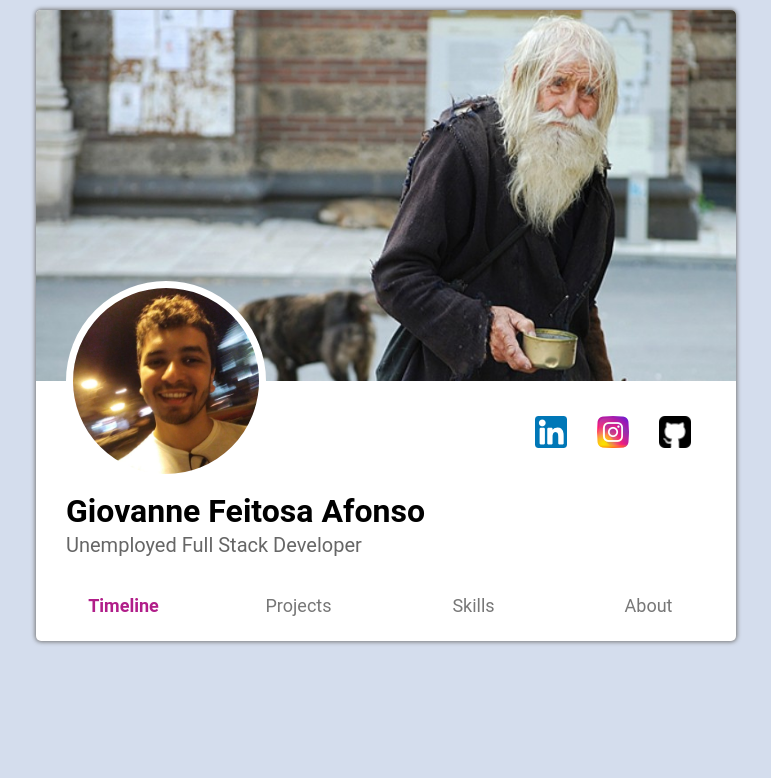
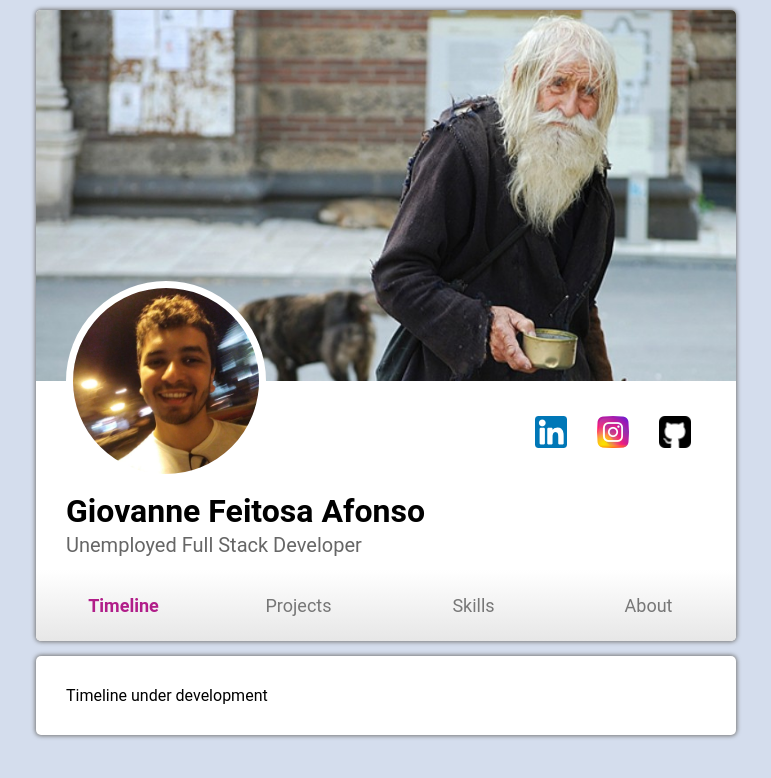
Before and after one commit to giovannefeitosa/my-social-portfolio, a Vue app: page /#/ in a window 1280 px wide. Shown: the top 778 px of the page, without its empty margins (254-1025 px from the left). Built offline with nearby package versions, Linux system fonts and the light colour scheme.

Commit message:
Add routing to tabs

```diff
--- a/src/assets/scss/mixins.scss
+++ b/src/assets/scss/mixins.scss
@@ -3,3 +3,14 @@
   background-size: cover;
   background-repeat: no-repeat;
 }
+
+@mixin contentBox() {
+  @media (min-width: $lg) {
+    border-radius: 5px;
+    box-shadow: 0 0 4px 1px #777;
+  }
+
+  @media (max-width: $lg - 1) {
+    box-shadow: 0 1px 5px 1px #999;
+  }
+}
--- /dev/null
+++ b/src/components/Box/BoxWrapper.vue
@@ -0,0 +1,27 @@
+<template>
+<div class="BoxWrapper">
+  <slot />
+</div>
+</template>
+
+<style lang="scss">
+@import '@/assets/scss/variables.scss';
+@import '@/assets/scss/mixins.scss';
+
+.BoxWrapper {
+  background: #fff;
+  @include contentBox();
+
+  @media (min-width: $lg) {
+    margin: 15px auto 0 auto;
+  }
+
+  @media (min-width: $sm+1) {
+    padding: 30px;
+  }
+
+  @media (max-width: $sm) {
+    padding: 15px;
+  }
+}
+</style>
--- a/src/components/Profile/ProfileHeader.vue
+++ b/src/components/Profile/ProfileHeader.vue
@@ -35,20 +35,12 @@
   </div>
 
   <nav class="profile-nav">
-    <router-link to="/" class="profile-nav-link active">
-      Timeline
-    </router-link>
-
-    <router-link to="/" class="profile-nav-link">
-      Projects
-    </router-link>
-
-    <router-link to="/" class="profile-nav-link">
-      Skills
-    </router-link>
-
-    <router-link to="/" class="profile-nav-link">
-      About
+    <router-link
+      v-for="t in tabs"
+      :key="t.id"
+      :to="{ name: t.route }"
+      :class="{ 'profile-nav-link': true, active: isActive(t.id) }">
+      {{ t.label }}
     </router-link>
   </nav>
 
@@ -60,14 +52,18 @@
 @import '@/assets/scss/mixins.scss';
 
 .ProfileHeader {
+  @include contentBox();
+  position: relative;
   background: #fff;
+  z-index: 2;
 
   @media (min-width: $lg) {
     margin-top: 10px;
-    margin-bottom: 30px;
-    box-shadow: 0 0 4px 1px #777;
-    border-radius: 5px;
     overflow: hidden;
+  }
+
+  @media (max-width: $lg - 1) {
+    border-bottom: 1px solid #ccc;
   }
 
   @media (min-width: $sm + 1) {
@@ -97,6 +93,7 @@
       }
     }
     .profile-nav-link {
+      padding: 25px 5px;
       font-size: 18px;
     }
   }
@@ -127,6 +124,7 @@
       }
     }
     .profile-nav-link {
+      padding: 25px 5px;
       font-size: 16px;
     }
   }
@@ -158,6 +156,7 @@
       }
     }
     .profile-nav-link {
+      padding: 25px 5px 15px 5px;
       font-size: 14px;
     }
   }
@@ -207,10 +206,10 @@
   .profile-nav {
     display: flex;
     width: 100%;
+    background: linear-gradient(#fff,#e7e7e7);
 
     .profile-nav-link {
       flex: 1;
-      padding: 25px 5px;
       text-align: center;
       text-decoration: none;
       color: #777;
@@ -239,7 +238,20 @@ import photo from '@/assets/img/profile/photo.jpg'
 
 export default {
 
+  props: {
+    tab: String,
+  },
+
   computed: {
+
+    tabs() {
+      return [
+        { id: 'Timeline', label: 'Timeline', route: 'Timeline' },
+        { id: 'Projects', label: 'Projects', route: 'Projects' },
+        { id: 'Skills',   label: 'Skills',   route: 'Skills' },
+        { id: 'About',    label: 'About',    route: 'About' },
+      ]
+    },
 
     coverStyle() {
       return {
@@ -253,6 +265,14 @@ export default {
       }
     }
 
+  },
+
+  methods: {
+
+    isActive(tab) {
+      return this.tab === tab
+    }
+
   }
 
 }
--- a/src/router.js
+++ b/src/router.js
@@ -1,6 +1,5 @@
 import Vue from 'vue'
 import Router from 'vue-router'
-import Home from './views/Home.vue'
 
 Vue.use(Router)
 
@@ -10,16 +9,23 @@ export default new Router({
   routes: [
     {
       path: '/',
-      name: 'home',
-      component: Home
+      name: 'Timeline',
+      component: () => import(/* webpackChunkName: "timeline" */ './views/Timeline.vue')
     },
-    // {
-    //   path: '/about',
-    //   name: 'about',
-    //   // route level code-splitting
-    //   // this generates a separate chunk (about.[hash].js) for this route
-    //   // which is lazy-loaded when the route is visited.
-    //   component: () => import(/* webpackChunkName: "about" */ './views/About.vue')
-    // }
+    {
+      path: '/projects',
+      name: 'Projects',
+      component: () => import(/* webpackChunkName: "projects" */ './views/Projects.vue')
+    },
+    {
+      path: '/skills',
+      name: 'Skills',
+      component: () => import(/* webpackChunkName: "skills" */ './views/Skills.vue')
+    },
+    {
+      path: '/about',
+      name: 'About',
+      component: () => import(/* webpackChunkName: "about" */ './views/About.vue')
+    }
   ]
 })
--- /dev/null
+++ b/src/views/About.vue
@@ -0,0 +1,19 @@
+<template>
+  <ProfileWrapper>
+    <ProfileHeader tab="About" no-pad-bottom />
+
+    <BoxWrapper>
+      About under development
+    </BoxWrapper>
+  </ProfileWrapper>
+</template>
+
+<script>
+import ProfileWrapper from '@/components/Profile/ProfileWrapper'
+import ProfileHeader from '@/components/Profile/ProfileHeader'
+import BoxWrapper from '@/components/Box/BoxWrapper'
+
+export default {
+  components: { ProfileWrapper, ProfileHeader, BoxWrapper }
+}
+</script>
--- /dev/null
+++ b/src/views/Projects.vue
@@ -0,0 +1,19 @@
+<template>
+  <ProfileWrapper>
+    <ProfileHeader tab="Projects" no-pad-bottom />
+
+    <BoxWrapper>
+      Projects under development
+    </BoxWrapper>
+  </ProfileWrapper>
+</template>
+
+<script>
+import ProfileWrapper from '@/components/Profile/ProfileWrapper'
+import ProfileHeader from '@/components/Profile/ProfileHeader'
+import BoxWrapper from '@/components/Box/BoxWrapper'
+
+export default {
+  components: { ProfileWrapper, ProfileHeader, BoxWrapper }
+}
+</script>
--- a/src/views/Home.vue
+++ b/src/views/Skills.vue
@@ -1,14 +1,19 @@
 <template>
   <ProfileWrapper>
-    <ProfileHeader />
+    <ProfileHeader tab="Skills" no-pad-bottom />
+
+    <BoxWrapper>
+      Skills under development
+    </BoxWrapper>
   </ProfileWrapper>
 </template>
 
 <script>
 import ProfileWrapper from '@/components/Profile/ProfileWrapper'
 import ProfileHeader from '@/components/Profile/ProfileHeader'
+import BoxWrapper from '@/components/Box/BoxWrapper'
 
 export default {
-  components: { ProfileWrapper, ProfileHeader }
+  components: { ProfileWrapper, ProfileHeader, BoxWrapper }
 }
 </script>
--- /dev/null
+++ b/src/views/Timeline.vue
@@ -0,0 +1,19 @@
+<template>
+  <ProfileWrapper>
+    <ProfileHeader tab="Timeline" />
+
+    <BoxWrapper>
+      Timeline under development
+    </BoxWrapper>
+  </ProfileWrapper>
+</template>
+
+<script>
+import ProfileWrapper from '@/components/Profile/ProfileWrapper'
+import ProfileHeader from '@/components/Profile/ProfileHeader'
+import BoxWrapper from '@/components/Box/BoxWrapper'
+
+export default {
+  components: { ProfileWrapper, ProfileHeader, BoxWrapper }
+}
+</script>
```
